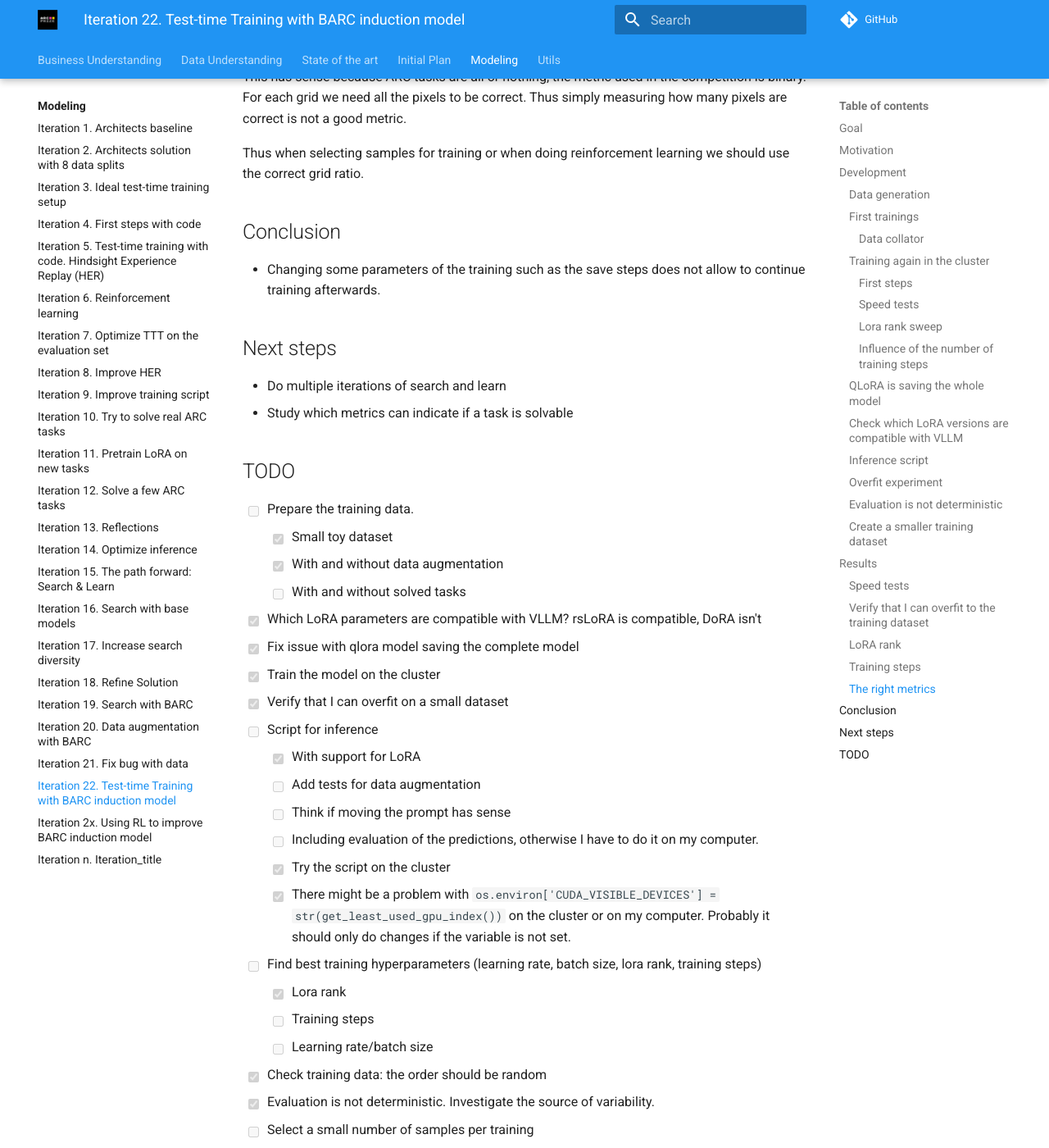
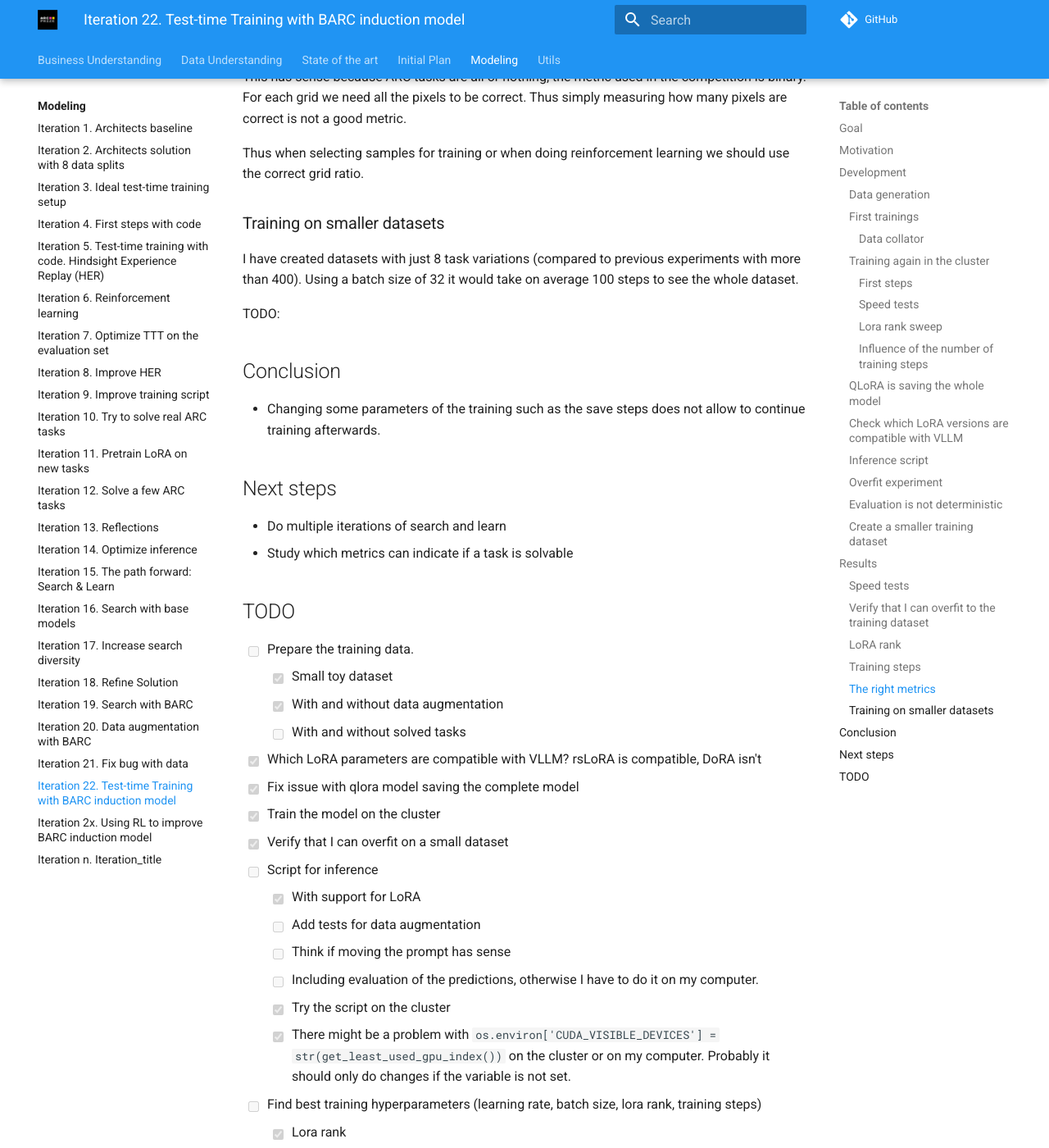
Before and after one commit to ironbar/arc25, an MkDocs documentation site: the page built from docs/modeling/Iteration_22_ttt_BARC.md, in a window 1280 px wide and 1400 px high, scrolled down 15320 px. Shown: the whole window at 82% size. Built offline with MkDocs 1.6.1 and Material for MkDocs 9.7.7, drawn with Linux system fonts in a browser that asks for light colours; comment, search, counter and statistics services are not loaded; some of the changed lines change nothing that is shown.

Commit message:
defined the next experiment

```diff
--- a/docs/modeling/Iteration_22_ttt_BARC.md
+++ b/docs/modeling/Iteration_22_ttt_BARC.md
@@ -698,6 +698,12 @@ is not a good metric.
 Thus when selecting samples for training or when doing reinforcement learning we should use the correct
 grid ratio.
 
+### Training on smaller datasets
+
+I have created datasets with just 8 task variations (compared to previous experiments with more than 400). Using a batch size of 32 it would take on average 100 steps to see the whole dataset.
+
+TODO:
+
 ## Conclusion
 
 - Changing some parameters of the training such as the save steps does not allow to continue training afterwards.
@@ -730,7 +736,8 @@ grid ratio.
   - [ ] Learning rate/batch size
 - [x] Check training data: the order should be random
 - [x] Evaluation is not deterministic. Investigate the source of variability.
-- [ ] Select a small number of samples per training
-  - [ ] Can I unify the evaluation script
-  - [ ] How to select the samples?
+- [x] Select a small number of samples per training
+  - [x] Can I unify the evaluation script
+  - [x] How to select the samples?
+  - [ ] Train and evaluate
 - [ ] Error when trying to evaluate a lot of predictions
```
